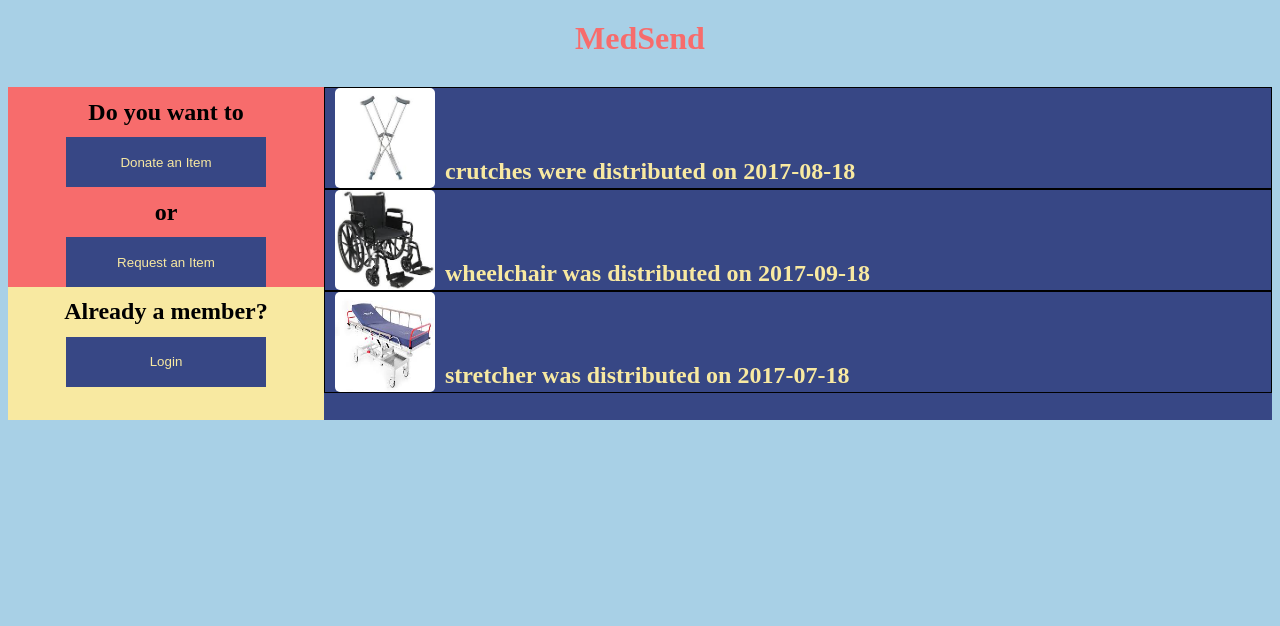
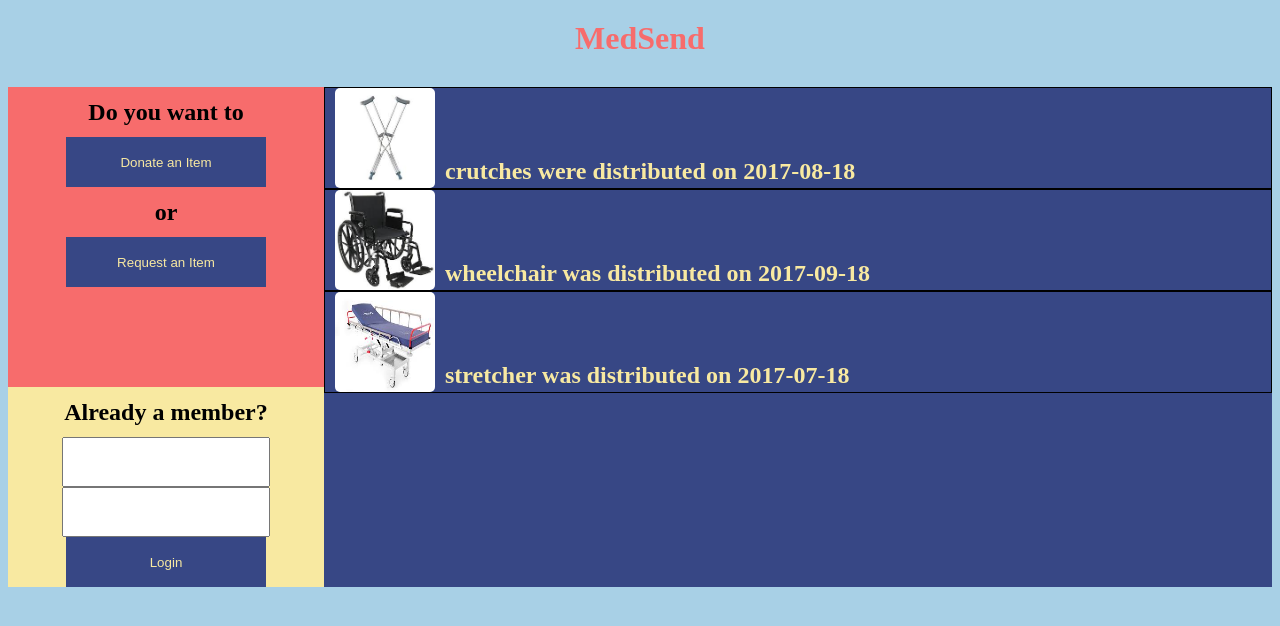
Before and after one commit to jmurp7385/medsend, a Flask app: page / in a window 1280 px wide. Shown: the top 626 px of the page. Run offline with Flask 2, Linux system fonts and the light colour scheme; data comes from the database, SQL or seed files in the repository; both versions use the stored data as it was after the commit.

Commit message:
updates - db

```diff
--- a/app/static/css/index.css
+++ b/app/static/css/index.css
@@ -89,6 +89,8 @@ img {
   background-color: #f8e9a1;
   grid-auto-rows: minmax(50px, 50px);
   grid-template-areas: "title"
+                       "username"
+                       "password"
                        "lgn_btn";
 }
 
@@ -98,10 +100,30 @@ img {
   justify-self: center;
 }
 
+#username {
+  grid-area: username;
+  justify-self: center;
+  width:200px;
+  font-size: 20px;
+}
+
+#password {
+  grid-area: password;
+  justify-self: center;
+  width:200px;
+  font-size: 20px;
+}
+
 .lgn_btn {
   grid-area: lgn_btn;
   align-self: center;
   justify-self: center;
+  width: 200px;
+  height: 50px;
+  background-color: #374785;
+  color: #f8e9a1;
+  border-style: none;
+
 }
 
 button {
--- a/app/templates/index.html
+++ b/app/templates/index.html
@@ -32,7 +32,9 @@
 
     <div class="login-grid-wrapper">
       <h2 class="lgn_title">Already a member?</h2>
-      <button class="lgn_btn">Login</button>
+      <input id="username" type="text" name="" id="">
+      <input id="password" type="password" name="" id="">
+      <input type="button" class="lgn_btn" value="Login"></button>
     </div>
   </div>
 </body>
```
Also changed, not shown: app/db/database.db.
